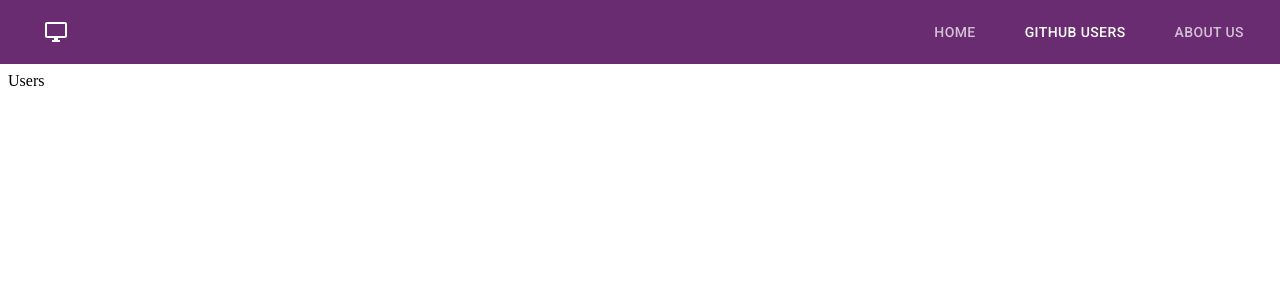
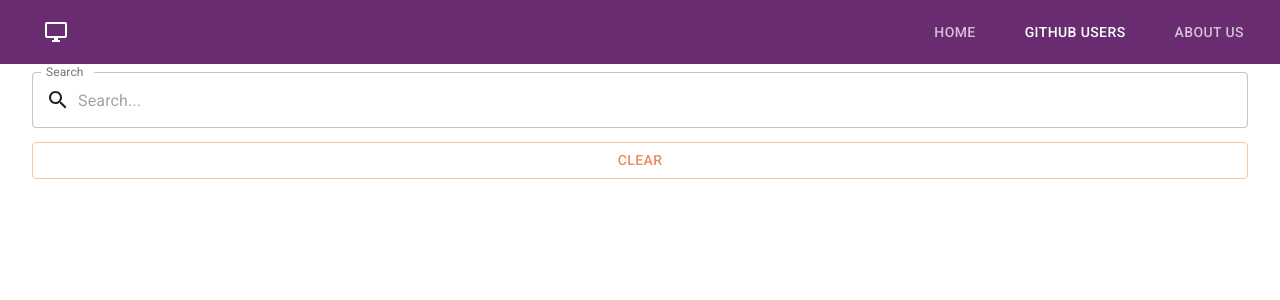
Before and after one commit to bagasys/fp-sanbercode-reactjs, a React (Create React App) app: page /users in a window 1280 px wide. Shown: the top 300 px of the page. Built offline with nearby package versions, Linux system fonts and the light colour scheme.

Commit message:
Search Component

```diff
--- a/src/App.js
+++ b/src/App.js
@@ -5,6 +5,7 @@ import GithubState from "./context/github/GithubState";
 import AlertState from "./context/alert/AlertState";
 import theme from "./components/ui/Theme";
 import Header from './components/ui/Header'
+import Users from './components/users/Users'
 function App() {
   return (
     <ThemeProvider theme={theme}>
@@ -15,7 +16,7 @@ function App() {
           <Switch>
             <Route exact path="/" component={() => <div>Home</div>} />
             <Route exact path="/about" component={() => <div>About</div>} />
-            <Route exact path="/users" component={() => <div>Users</div>} />
+            <Route exact path="/users" component={Users}/>
             <Route
               exact
               path="/users:login"
--- /dev/null
+++ b/src/components/users/Search.js
@@ -0,0 +1,44 @@
+import React, {Fragment, useState, useContext} from 'react'
+import SearchIcon from '@material-ui/icons/Search';
+import OutlinedInput from '@material-ui/core/OutlinedInput';
+import InputLabel from '@material-ui/core/InputLabel';
+import InputAdornment from '@material-ui/core/InputAdornment'
+import FormControl from '@material-ui/core/FormControl';
+import { makeStyles } from '@material-ui/core/styles';
+import Button from '@material-ui/core/Button';
+import GithubContext from '../../context/github/githubContext'
+
+const useStyles = makeStyles((theme) => ({
+  clearButton: {
+    width: '100%',
+    margin: '1em 0'
+  },
+
+}));
+
+const Search = () => {
+  const classes = useStyles();
+  const githubContext = useContext(GithubContext)
+  const [text, setText] = useState('')
+  const handleChange = (e) => {
+    setText(e.target.value)
+  }
+  return (
+    <Fragment>
+      <FormControl fullWidth variant="outlined">
+          <InputLabel htmlFor="outlined-adornment-amount">Search</InputLabel>
+          <OutlinedInput
+            placeholder="Search..."
+            id="outlined-adornment-amount"
+            value={text}
+            onChange={handleChange}
+            startAdornment={<InputAdornment position="start"><SearchIcon/></InputAdornment>}
+            labelWidth={60}
+          />
+      </FormControl>
+      {githubContext.users.length >= 0 && <Button onClick={()=>{console.log('clicked')}} className={classes.clearButton} variant="outlined" color="secondary">Clear</Button> }
+    </Fragment>
+  )
+}
+
+export default Search
--- /dev/null
+++ b/src/components/users/Users.js
@@ -0,0 +1,16 @@
+import React from 'react'
+import Container from '@material-ui/core/Container';
+
+import Search from './Search'
+
+
+const Users = () => {
+
+  return (
+    <Container maxWidth="m">
+      <Search/>
+    </Container>
+  )
+}
+
+export default Users
```
